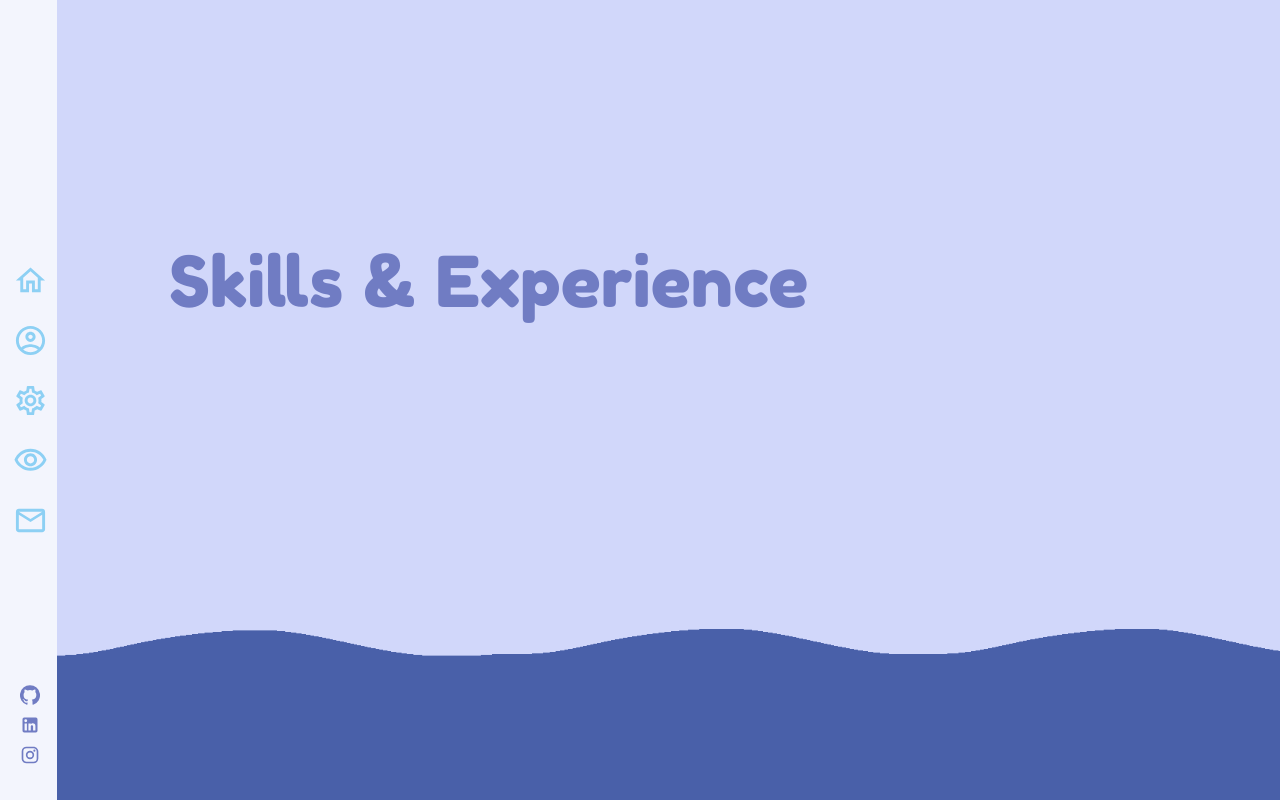
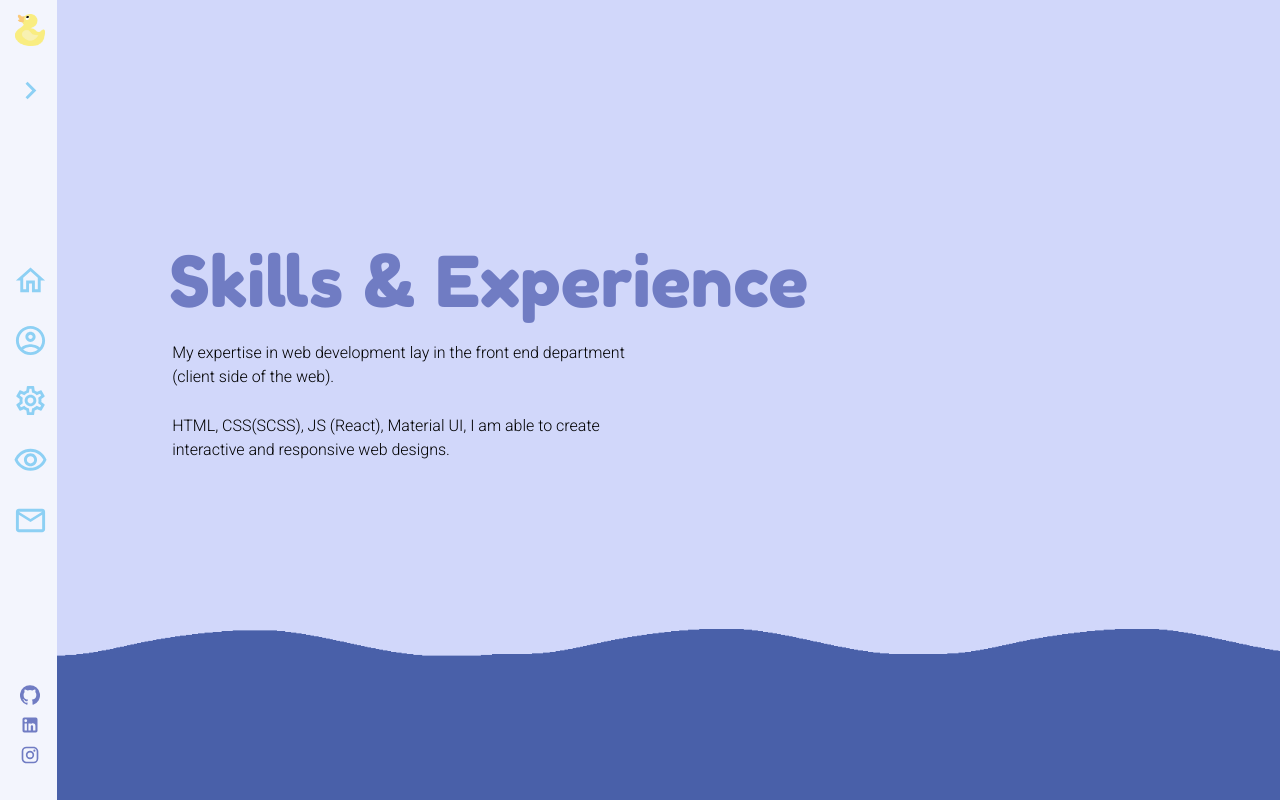
Before and after one commit to DucSkii/portfolio, a React (Create React App) app: page /skills in a window 1280 px wide. Built offline with nearby package versions, Linux system fonts and the light colour scheme.

Commit message:
added expand to nav bar

```diff
--- a/src/components/DrawerBar/DrawerButton/index.js
+++ b/src/components/DrawerBar/DrawerButton/index.js
@@ -41,9 +41,18 @@ const DrawerButton = ({ children, navigation, Text }) => {
     dispatch(setDrawerFalse())
   }
 
+  const renderButton = () => {
+    if (Text === 'logo') {
       return (
-    <div className={classes.DrawerButton}>
-      <Link to={navigation} style={{ textDecoration: 'none' }}>
+        <Button
+          onClick={pageLoad}
+          className={classes.buttons}
+        >
+          {children}
+        </Button>
+      )
+    }
+    return (
       <Button
         className={classes.buttons}
         onClick={pageLoad}
@@ -72,6 +81,13 @@ const DrawerButton = ({ children, navigation, Text }) => {
             </>
           )}
       </Button>
+    )
+  }
+
+  return (
+    <div className={classes.DrawerButton}>
+      <Link to={navigation} style={{ textDecoration: 'none' }}>
+        {renderButton()}
       </Link>
     </div>
   )
--- a/src/components/DrawerBar/index.js
+++ b/src/components/DrawerBar/index.js
@@ -8,6 +8,7 @@ import MailOutlineOutlinedIcon from '@material-ui/icons/MailOutlineOutlined'
 import GitHubIcon from '@material-ui/icons/GitHub'
 import InstagramIcon from '@material-ui/icons/Instagram'
 import DrawerButton from './DrawerButton'
+import duckLogo from '../../images/duckLogo.png'
 
 import { useStyles } from './styles'
 
@@ -17,7 +18,16 @@ const Drawer = () => {
 
   return (
     <div className={classes.drawerContainer}>
-      <div style={{ height: '90px' }} />
+
+      <DrawerButton navigation='/' Text='logo'>
+        <img src={duckLogo} alt='logo'
+          style={{
+            objectFit: 'contain',
+            width: '100%',
+            padding: '15px',
+          }}
+        />
+      </DrawerButton>
       <div className={classes.buttonContainer}>
         <DrawerButton navigation='/' Text='Home'>
           <HomeOutlinedIcon color='secondary' fontSize='large' />
--- a/src/components/Navigation/NavButton/index.js
+++ b/src/components/Navigation/NavButton/index.js
@@ -3,26 +3,45 @@ import { Button, Typography } from '@material-ui/core'
 import { Link } from 'react-router-dom'
 import { useStyles } from './styles'
 
-const NavButton = ({ children, navigation, Text }) => {
+const NavButton = ({ children, navigation, Text, setOpen, open }) => {
 
   const classes = useStyles()
   const [hovered, setHovered] = useState(false)
   const [style, setStyle] = useState({})
 
   useEffect(() => {
+    if (open === true) {
+      setHovered(false)
+    }
     if (hovered === true) {
       setStyle({ opacity: '1' })
     } else {
       setStyle({})
     }
-  }, [hovered])
-
-  return (
-    <div className={classes.NavButton}>
-      <Link to={navigation}
-        transition='slide-left'
-        style={{ textDecoration: 'none' }}
-      >
+  }, [hovered, open])
+  console.log('open', open)
+  const renderButton = () => {
+    if (Text === 'logo') {
+      return (
+        <Button
+          className={classes.buttons}
+        >
+          {children}
+        </Button>
+      )
+    } else if (open === true) {
+      return (
+        <div style={{ display: 'flex', alignItems: 'center' }}>
+          <Button
+            className={classes.buttons}
+          >
+            {children}
+          </Button>
+          <Typography color='primary'>{Text}</Typography>
+        </div>
+      )
+    } else {
+      return (
         <Button
           className={classes.buttons}
           onMouseOver={() => setHovered(true)}
@@ -50,8 +69,60 @@ const NavButton = ({ children, navigation, Text }) => {
               </>
             )}
         </Button>
-      </Link>
-    </div>
+      )
+    }
+  }
+
+  const renderExpand = () => {
+    if (open === true) {
+      return (
+        <div style={{ display: 'flex', alignItems: 'center' }}>
+          <Button
+            className={classes.buttons}
+            onClick={() => setOpen(false)}
+          >
+            {children}
+          </Button>
+          <Typography color='primary'>{Text}</Typography>
+        </div>
+      )
+    }
+    return (
+      <Button
+        className={classes.buttons}
+        onMouseOver={() => setHovered(true)}
+        onMouseLeave={() => setHovered(false)}
+        onClick={() => setOpen(true)}
+      >
+        {hovered ? (
+          <Typography
+            className={classes.text}
+            style={style}
+          >
+            {Text}
+          </Typography>
+        ) : (
+            <>
+              {children}
+            </>
+          )}
+      </Button>
+    )
+  }
+
+  return (
+    <div className={classes.NavButton}>
+      {(navigation === undefined) ? (
+        renderExpand()
+      ) : (
+          <Link to={navigation}
+            style={{ textDecoration: 'none' }}
+          >
+            {renderButton()}
+          </Link>
+        )
+      }
+    </div >
   )
 }
 
--- a/src/components/Navigation/index.js
+++ b/src/components/Navigation/index.js
@@ -1,4 +1,4 @@
-import React from 'react'
+import React, { useState, useEffect } from 'react'
 import { Button, IconButton } from '@material-ui/core'
 import HomeOutlinedIcon from '@material-ui/icons/HomeOutlined'
 import AccountCircleOutlinedIcon from '@material-ui/icons/AccountCircleOutlined'
@@ -9,9 +9,12 @@ import GitHubIcon from '@material-ui/icons/GitHub'
 import LinkedInIcon from '@material-ui/icons/LinkedIn'
 import InstagramIcon from '@material-ui/icons/Instagram'
 import MenuIcon from '@material-ui/icons/Menu'
+import ChevronRightIcon from '@material-ui/icons/ChevronRight'
+import ChevronLeftIcon from '@material-ui/icons/ChevronLeft'
 import NavButton from './NavButton'
 import { useDispatch } from 'react-redux'
 import { setDrawerTrue } from '../../redux/ducks/drawer'
+import duckLogo from '../../images/duckLogo.png'
 
 import { useStyles } from './styles'
 
@@ -19,6 +22,16 @@ const Navigation = () => {
 
   const classes = useStyles()
   const dispatch = useDispatch()
+  const [open, setOpen] = useState(false)
+  const [style, setStyle] = useState({})
+
+  useEffect(() => {
+    if (open === true) {
+      setStyle({ width: '140px' })
+    } else {
+      setStyle({})
+    }
+  }, [open])
 
   return (
     <>
@@ -29,22 +42,41 @@ const Navigation = () => {
           <MenuIcon />
         </IconButton>
       </div>
-      <div className={classes.container}>
-        <div style={{ height: '120px' }} />
+      <div className={classes.container} style={style}>
+        <div>
+          <NavButton navigation='/' Text='logo'>
+            <img src={duckLogo} alt='logo'
+              style={{
+                objectFit: 'contain',
+                width: '100%',
+                padding: '15px',
+              }}
+            />
+          </NavButton>
+          {open ? (
+            <NavButton Text='Close' setOpen={setOpen} open={open}>
+              <ChevronLeftIcon color='secondary' fontSize='large' />
+            </NavButton>
+          ) : (
+              <NavButton Text='Expand' setOpen={setOpen} open={open}>
+                <ChevronRightIcon color='secondary' fontSize='large' />
+              </NavButton>
+            )}
+        </div>
         <div className={classes.buttonContainer}>
-          <NavButton navigation='/' Text='Home'>
+          <NavButton navigation='/' Text='Home' open={open}>
             <HomeOutlinedIcon color='secondary' fontSize='large' />
           </NavButton>
-          <NavButton navigation='/about' Text='About'>
+          <NavButton navigation='/about' Text='About' open={open}>
             <AccountCircleOutlinedIcon color='secondary' fontSize='large' />
           </NavButton>
-          <NavButton navigation='/skills' Text='Skills'>
+          <NavButton navigation='/skills' Text='Skills' open={open}>
             <SettingsOutlinedIcon color='secondary' fontSize='large' />
           </NavButton>
-          <NavButton navigation='/work' Text='Projects'>
+          <NavButton navigation='/work' Text='Projects' open={open}>
             <VisibilityOutlinedIcon color='secondary' fontSize='large' />
           </NavButton>
-          <NavButton navigation='/contact' Text='Contact'>
+          <NavButton navigation='/contact' Text='Contact' open={open}>
             <MailOutlineOutlinedIcon color='secondary' fontSize='large' />
           </NavButton>
         </div>
--- a/src/components/Navigation/styles.js
+++ b/src/components/Navigation/styles.js
@@ -9,12 +9,17 @@ export const useStyles = makeStyles(theme => ({
     flexDirection: 'column',
     justifyContent: 'space-between',
     zIndex: '5',
+    transition: '1s ease',
     [theme.breakpoints.up('xs')]: {
       display: 'none',
     },
     [theme.breakpoints.up('md')]: {
       display: 'flex',
     },
+  },
+  socials: {
+    display: 'flex',
+    flexDirection: 'column',
   },
   burgerMenuContainer: {
     position: 'absolute',
--- a/src/pages/About/index.js
+++ b/src/pages/About/index.js
@@ -40,14 +40,15 @@ const About = () => {
   ]
 
   const renderText = () => {
-    return aboutMeText.map(paragraph => {
+    return aboutMeText.map((paragraph, index) => {
       if (paragraph === ' ') {
         return (
-          <div style={{ height: '25px' }} />
+          <div style={{ height: '25px' }} key={index} />
         )
       }
       return (
         <Typography
+          key={index}
           className={classes.aboutMeText}
         >
           {paragraph}
--- a/src/pages/Skills/index.js
+++ b/src/pages/Skills/index.js
@@ -10,6 +10,30 @@ const Skills = () => {
   const classes = useStyles()
 
   const title = 'Skills & Experience'.split(' ')
+
+  const aboutMeText = [
+    'My expertise in web development lay in the front end department (client side of the web).',
+    ' ',
+    'HTML, CSS(SCSS), JS (React), Material UI, I am able to create interactive and responsive web designs.'
+  ]
+
+  const renderText = () => {
+    return aboutMeText.map((paragraph, index) => {
+      if (paragraph === ' ') {
+        return (
+          <div style={{ height: '25px' }} key={index} />
+        )
+      }
+      return (
+        <Typography
+          className={classes.skillsText}
+          key={index}
+        >
+          {paragraph}
+        </Typography>
+      )
+    })
+  }
 
   return (
     <motion.div
@@ -50,6 +74,17 @@ const Skills = () => {
             })}
           </Typography>
         </Grid>
+        <Grid container item xs={12}>
+          <Grid item xs={1} />
+          <Grid container item xs={10}>
+            <Grid item md={6}>
+              {renderText()}
+            </Grid>
+            <Grid item md={6}>
+            </Grid>
+          </Grid>
+          <Grid item xs={1} />
+        </Grid>
       </Grid>
     </motion.div>
   )
--- a/src/pages/Skills/styles.js
+++ b/src/pages/Skills/styles.js
@@ -18,4 +18,17 @@ export const useStyles = makeStyles(theme => ({
       fontSize: '70px',
     },
   },
+  skillsText: {
+    fontFamily: 'Roboto',
+    marginLeft: '13px',
+    [theme.breakpoints.up('xs')]: {
+      fontSize: '13px',
+    },
+    [theme.breakpoints.up('sm')]: {
+      fontSize: '15px',
+    },
+    [theme.breakpoints.up('md')]: {
+      fontSize: '16px',
+    },
+  },
 }))
```
Also changed, not shown: src/images/duckLogo.png (added), 1 other file (tests, documents, lock files or other folders). Lines whose indentation alone changed are shown as unchanged.
